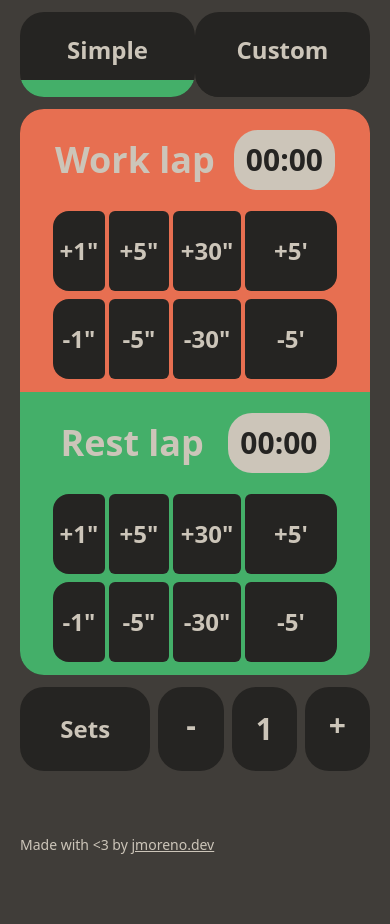
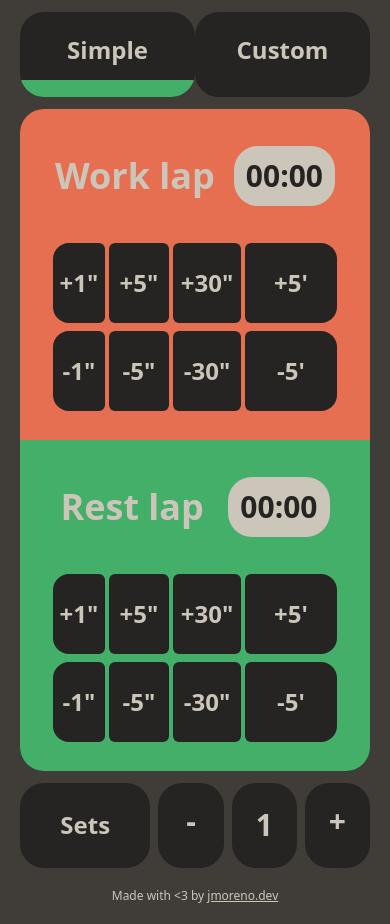
Before and after one commit to jesu-m0/TickTockClock, a React (Vite) app in the folder TickTockClock/: page / in a window 390 px wide. Shown: the part 779-1703 px from the top of the page. Before the commit the page ends 1654 px from the top, so only its background shows below. Built offline with nearby package versions, Linux system fonts and the light colour scheme.

Commit message:
fix: footer spacing

```diff
--- a/TickTockClock/src/components/SimpleInfo/SimpleInfo.tsx
+++ b/TickTockClock/src/components/SimpleInfo/SimpleInfo.tsx
@@ -180,7 +180,7 @@ const SimpleInfo: React.FC = () => {
       };
 
       return (
-            <div className='order-9 lg:order-6 lg:col-span-8 col-span-12 lg:row-span-5 row-span-7 flex flex-col lg:gap-5 gap-3'>
+            <div className='order-9 lg:order-6 lg:col-span-8 col-span-12 lg:row-span-5 row-span-8 flex flex-col lg:gap-5 gap-3'>
 
                   {/* First section - Work and Rest */}
                   <div className='flex-grow rounded-3xl content-center dark:bg-eerieBlack bg-floralWhite flex flex-col'>
--- a/TickTockClock/src/components/mainPage.tsx
+++ b/TickTockClock/src/components/mainPage.tsx
@@ -168,7 +168,7 @@ const MainPage: React.FC = () => {
       return (
             <div>
                   <div className="container mx-auto p-5">
-                        <div className="grid grid-cols-12 lg:gap-5 gap-3 lg:auto-rows-[100px] auto-rows-[10vh] mb-16 md:mb-4">
+                        <div className="grid grid-cols-12 lg:gap-5 gap-3 lg:auto-rows-[100px] auto-rows-[10vh]">
                               <Header></Header>
 
                               {/*Clock */}
@@ -333,10 +333,11 @@ const MainPage: React.FC = () => {
                                     </div>
                               </div>
                         </div>
+                  </div>
 
                   {/*Signature*/}
-                        <footer className="mt-6 md:mt-4">
-                              <p className="text-blackOlive dark:text-timberwolf text-sm pointer-events-auto">
+                  <footer className="container mx-auto px-5 pb-5">
+                        <p className="text-blackOlive dark:text-timberwolf text-xs md:text-sm text-center pointer-events-auto">
                               Made with {"<"}3 by{" "}
                               <a
                                     href="https://jmoreno.dev"
@@ -349,7 +350,6 @@ const MainPage: React.FC = () => {
                         </p>
                   </footer>
             </div>
-            </div>
       );
 };
 
```
Lines whose indentation alone changed are shown as unchanged.
